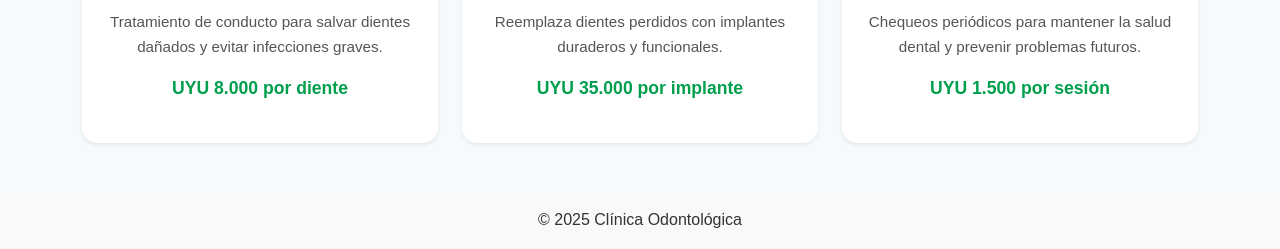
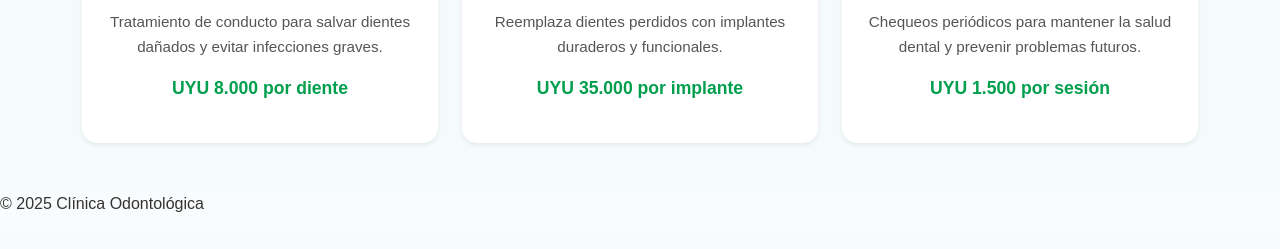
Before and after one commit to vargasgonzalo848/D.M.G, a PHP site: page /index.php in a window 1280 px wide. Shown: the part 2959-3208 px from the top of the page. After the commit the page ends 3171 px from the top, so only its background shows below. Run offline with PHP 8.4, Linux system fonts and the light colour scheme.

Commit message:
Update footer.php

```diff
--- a/odontologia/includes/footer.php
+++ b/odontologia/includes/footer.php
@@ -1,3 +1,7 @@
-<footer class="text-center py-3 bg-light">
-  <p class="mb-0">&copy; 2025 Clínica Odontológica</p>
-</footer>
+  <footer>
+    <p>&copy; 2025 Clínica Odontológica</p>
+  </footer>
+    </div>
+  <script src="https://cdn.jsdelivr.net/npm/bootstrap@5.3.3/dist/js/bootstrap.bundle.min.js"></script>
+</body>
+</html>
```
